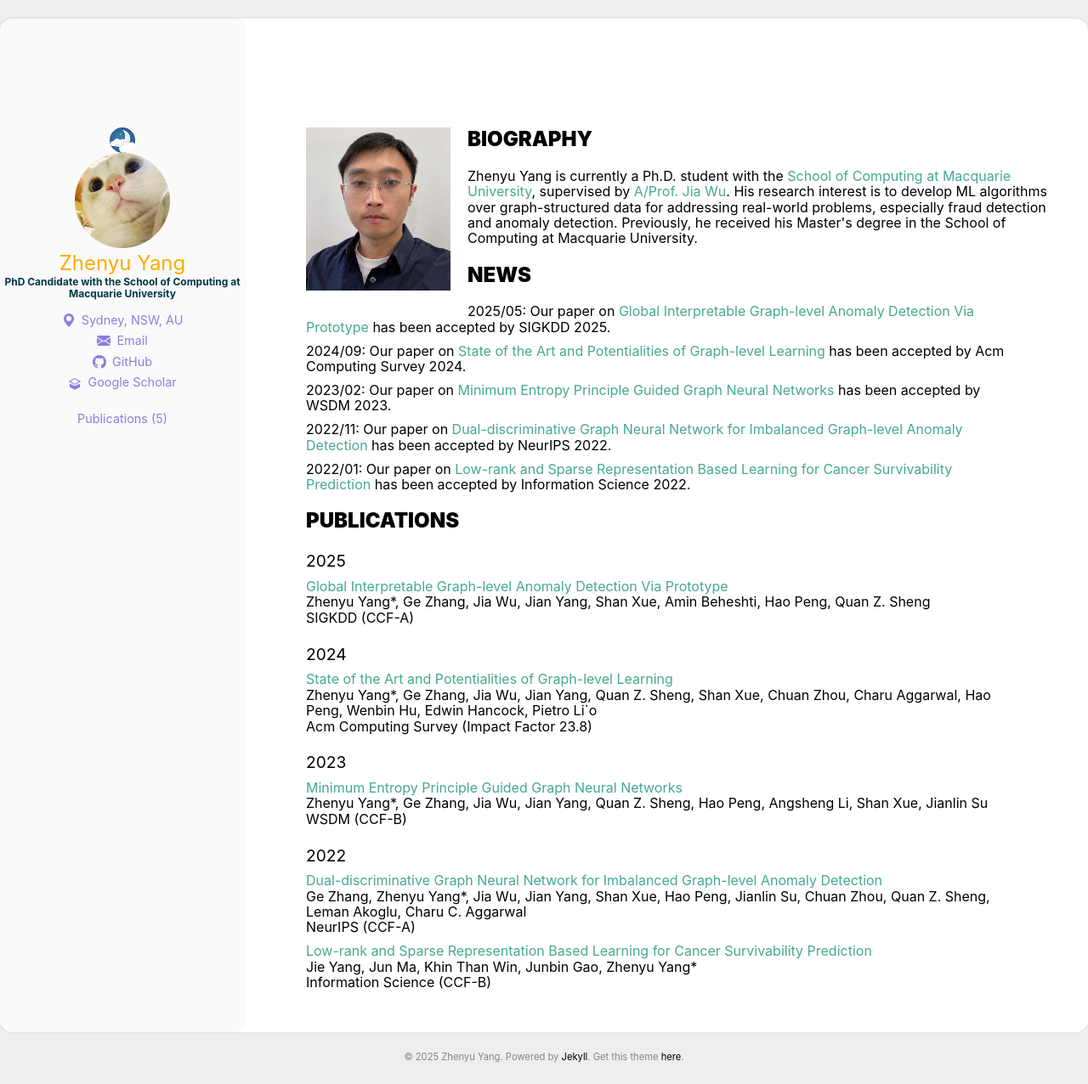
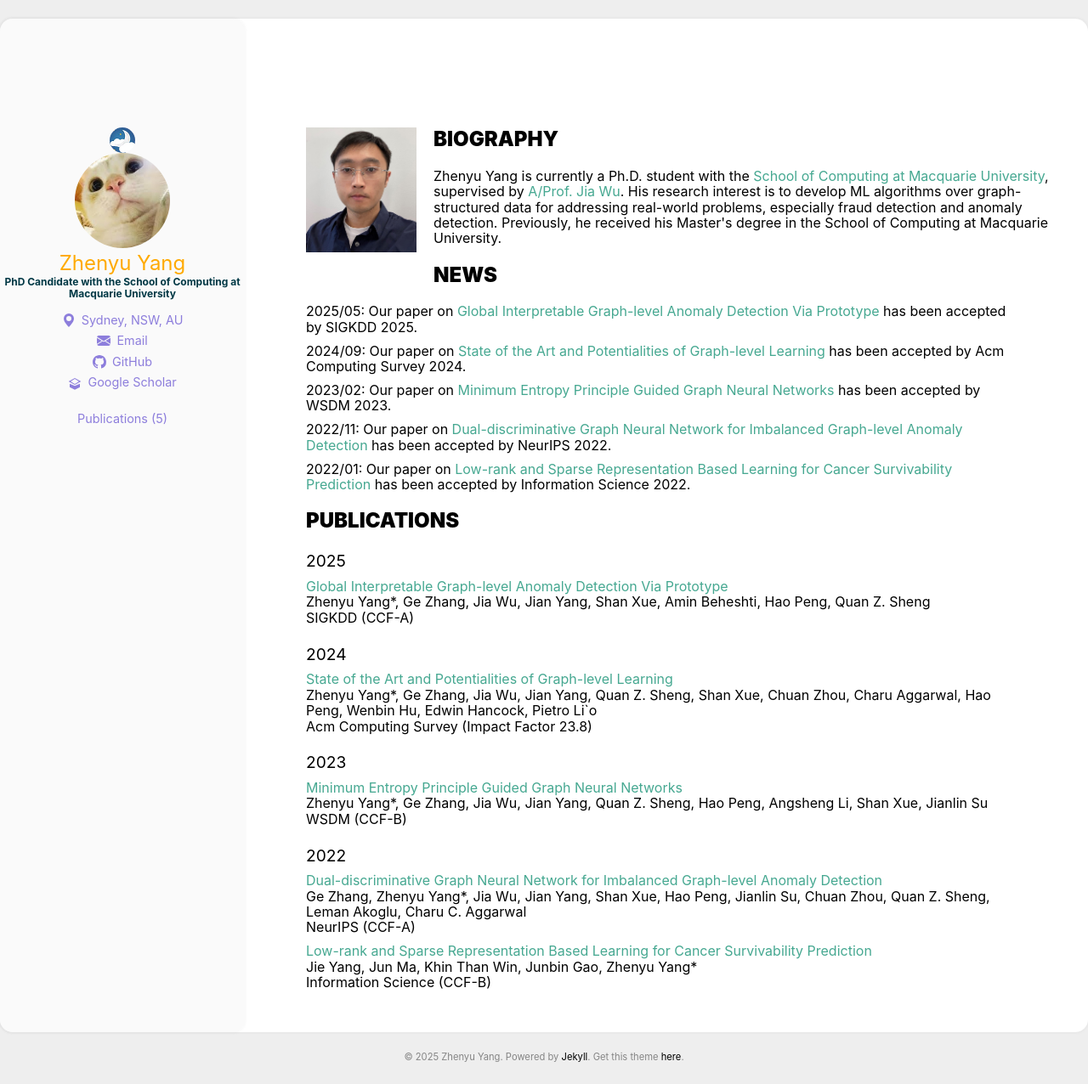
Before and after one commit to ZhenyuYangMQ/ZhenyuYangMQ.github.io, a Jekyll site: the page built from index.html, in a window 1280 px wide. Shown: the whole page at 85% size. Built offline with Jekyll 4.4.1, drawn with Linux system fonts in a browser that asks for light colours.

Commit message:
Update archive.html

```diff
--- a/_includes/archive.html
+++ b/_includes/archive.html
@@ -48,7 +48,7 @@
 <div class="archive">
   <div class="archive_title">
   <div>
-    <img alt="image" style="width:170px;float:left;margin-bottom:20px;margin-right:20px;" src="/assets/img/photo.jpg">
+    <img alt="image" style="width:130px;float:left;margin-bottom:20px;margin-right:20px;" src="/assets/img/photo.jpg">
   </div>
   <div>
   <h2><b>BIOGRAPHY</b></h2>
```
